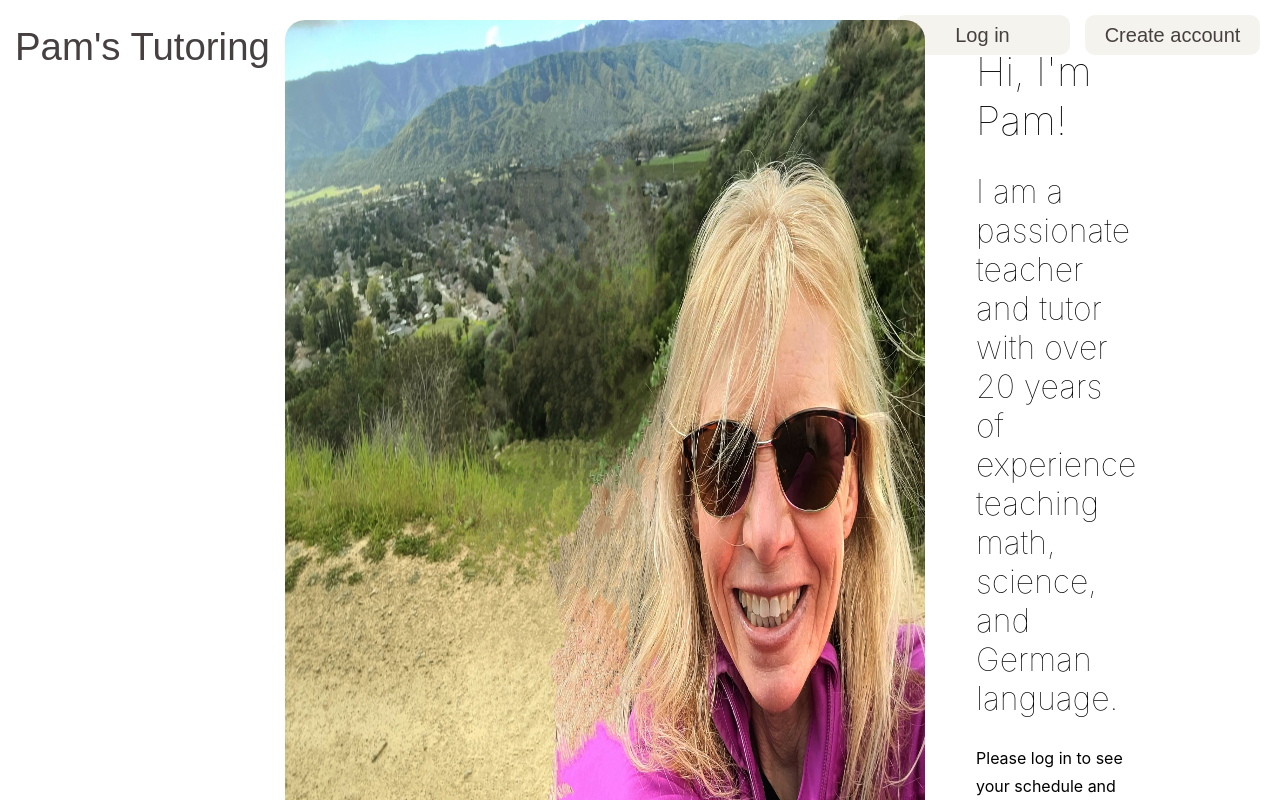
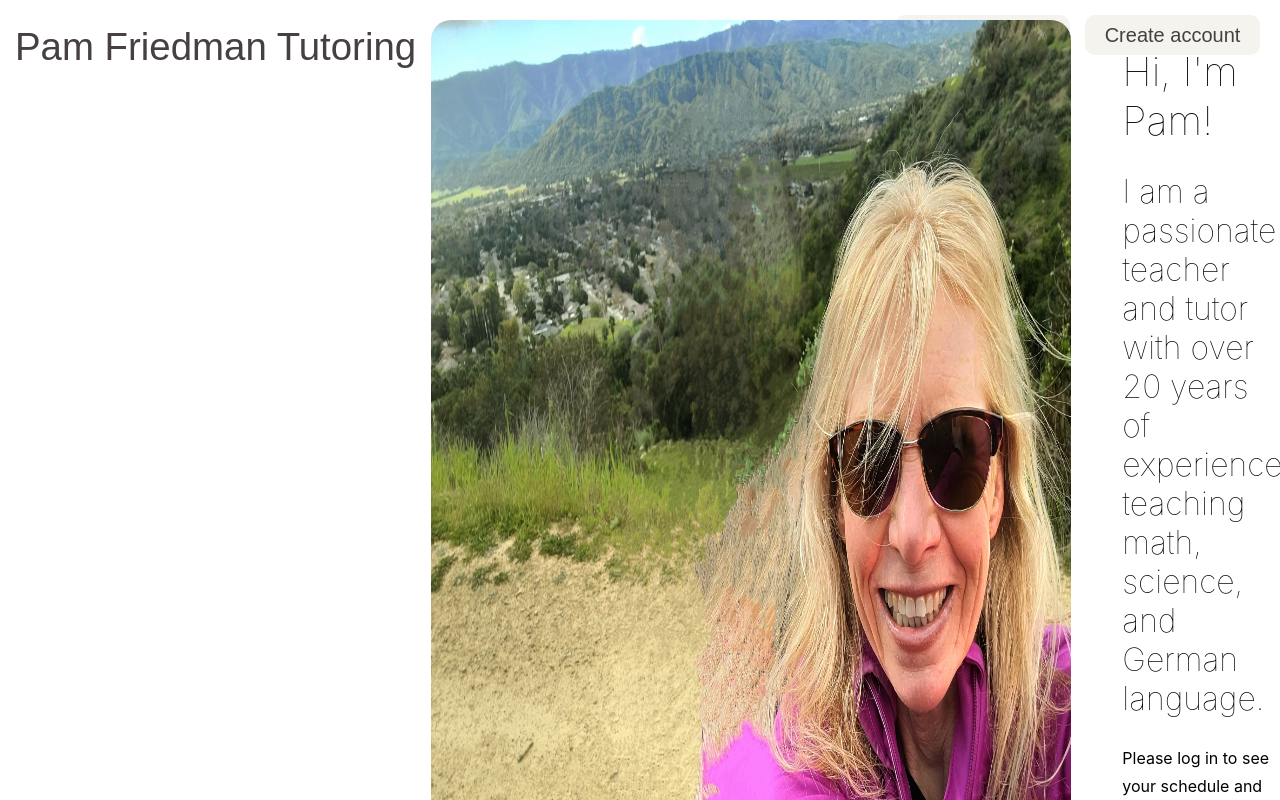
Before and after one commit to maggiepizzo/pam-tutoring, a React (Create React App) app: page / in a window 1280 px wide. Shown: the top 800 px of the page. Built offline with nearby package versions, Linux system fonts and the light colour scheme; no server answers; the database is empty.

Commit message:
update header

```diff
--- a/src/App.js
+++ b/src/App.js
@@ -85,7 +85,7 @@ function App() {
     loading ? <LoadingPage/> :
     <div className="App">
       <header className="appHeader">
-       <button className='homeButton' onClick={() => setView('home')}>Pam's Tutoring</button>
+       <button className='homeButton' onClick={() => setView('home')}>Pam Friedman Tutoring</button>
         {user !== null ?
         <div className="tabContainer">
           <button
```
